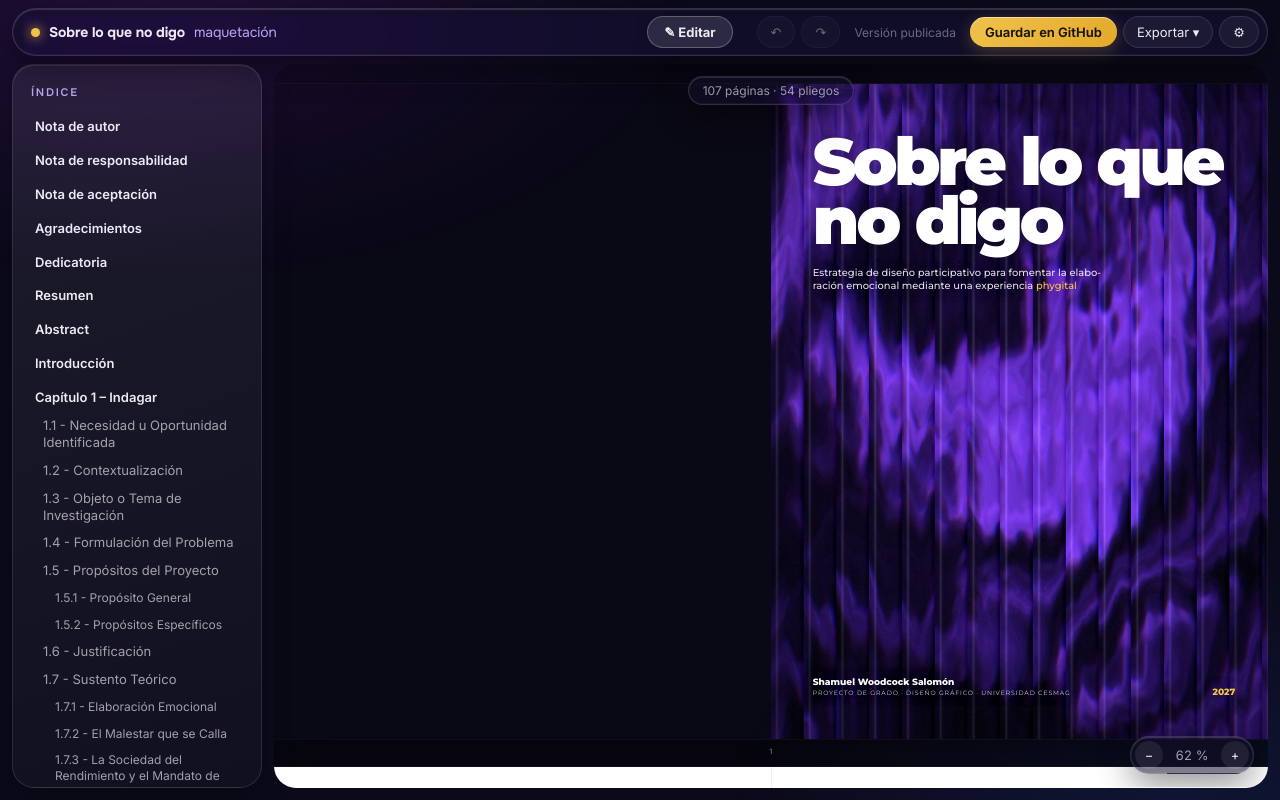
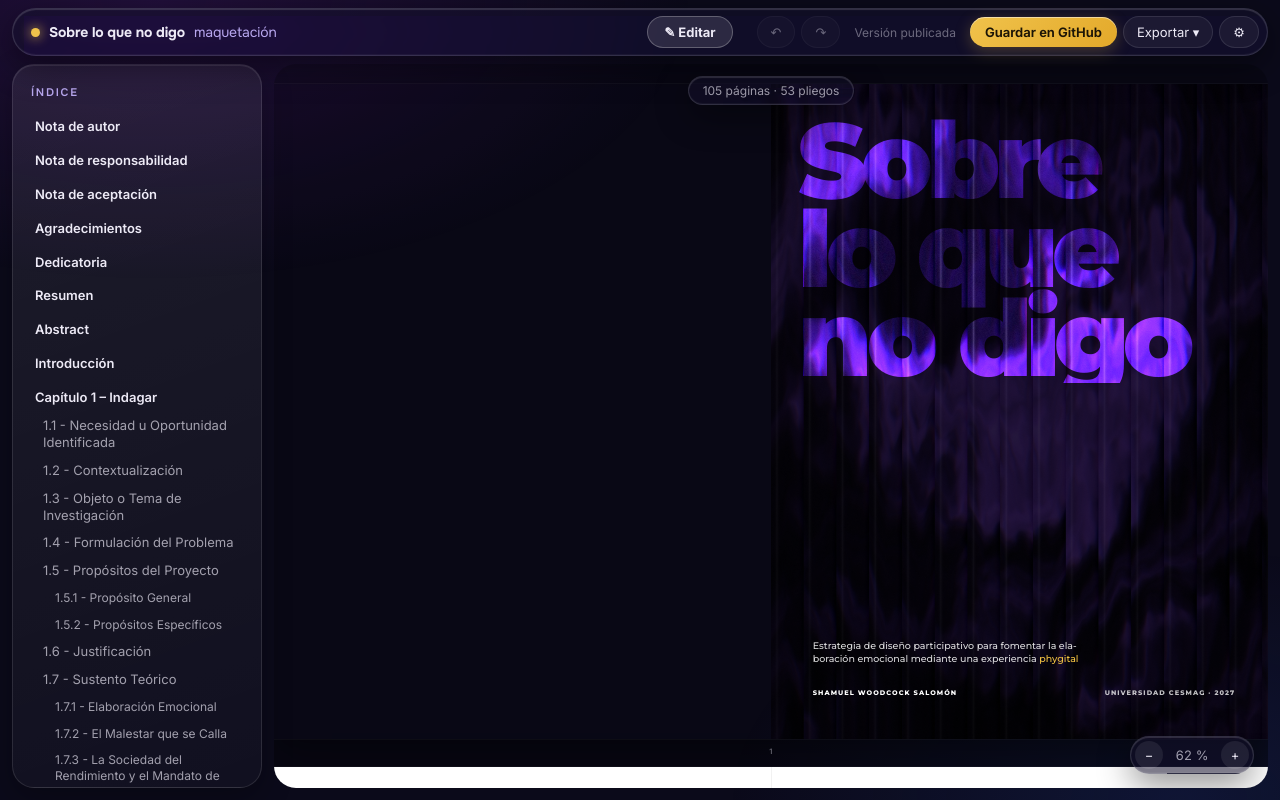
Before and after one commit to diseno-unicesmag/slqnd, a Next.js app in the folder maquetacion/: page / in a window 1280 px wide. Built offline with nearby package versions, Linux system fonts and the light colour scheme.

Commit message:
Portada tipográfica, aperturas con foto y papel, cadena de valor sin divisoria y PDF recortado por página

```diff
--- a/maquetacion/herramientas/exportar-pdf.mjs
+++ b/maquetacion/herramientas/exportar-pdf.mjs
@@ -52,7 +52,7 @@ const porPliegos = process.argv.includes('--pliegos');
 if (!porPliegos) await p.addStyleTag({ content: `@media print { @page { size: 8.5in 11in; margin: 0; }
   .lista-pliegos .pliego { display: contents !important; }
   .lista-pliegos .pliego::after, .lista-pliegos .pliego::before { display: none !important; }
-  .lista-pliegos .pag { break-after: page; position: relative !important; }
+  .lista-pliegos .pag { break-after: page; position: relative !important; overflow: hidden !important; }
   .lista-pliegos .pag.vacia { display: none !important; } }` });
 await p.pdf({ path: salida, width: porPliegos ? '17in' : '8.5in', height: '11in', printBackground: true, margin: { top: 0, right: 0, bottom: 0, left: 0 } });
 await nav.close();
--- a/maquetacion/lib/pliegos.jsx
+++ b/maquetacion/lib/pliegos.jsx
@@ -424,7 +424,7 @@ export class Maquetador {
   // ── Partes ──
   portada(parte) {
     // Página sola a la derecha: la textura de vidrio a sangre y los datos sobre un panel de cristal
-    const p = this.pagina('noche portada', { folio: false });
+    const p = this.pagina('noche portada tipo', { folio: false });
     p.el.appendChild(this.fondo(this.deco.portada));
     const t = textoPlano(parte.titulo.html), [titulo, ...sub] = t.split(/\s+[-–]\s+/);
     // Portada editorial: título y subtítulo arriba, autor y año abajo; el resto va en la portadilla
@@ -432,9 +432,9 @@ export class Maquetador {
     const autor = (datos.find(d => /^Autor/i.test(d)) || '').replace(/^Autor:\s*/i, '');
     const anio = datos[datos.length - 1] || '';
     const panel = h('div', 'por-texto');
-    panel.appendChild(h('h1', 'logo', titulo.replace(/^(.*?)\s+no\s+(.*)$/, '$1<br>no $2')));
+    const t1 = h('h1', 'logo', titulo.replace(/^Sobre\s+(.*?)\s+no\s+(.*)$/, 'Sobre<br>$1<br>no $2')); t1.style.backgroundImage = `url("${this.deco.portada}")`; p.el.appendChild(t1);
     panel.appendChild(h('p', 'por-sub', sub.join(' – ').replace(/phygital/i, '<em>phygital</em>')));
-    p.el.appendChild(h('div', 'por-pie', `<div><b>${autor}</b><span>Proyecto de Grado · Diseño Gráfico · Universidad CESMAG</span></div><b class="anio">${anio}</b>`));
+    panel.appendChild(h('div', 'por-pie', `<span>${autor}</span><span>Universidad CESMAG · ${anio}</span>`));
     p.el.appendChild(panel);
   }
   // Panel de cristal líquido de verdad: refracción y aberración en los bordes, radio amplio
@@ -545,8 +545,11 @@ export class Maquetador {
     this.seccionActual = `Capítulo ${parte.num}. ${parte.nombre}`;
     // Apertura: un pliego con un solo fondo. Número a la izquierda; a la derecha, sobre cristal,
     // el título, el lema y lo que trae el capítulo. La página anterior, si sobra, queda en blanco.
-    const [izq, der] = this.pliegoFondo(this.deco['cap' + parte.num] || this.deco.umbral, 'apertura-pliego');
-    izq.el.appendChild(h('div', 'ap-num', parte.num.padStart(2, '0')));
+    // Izquierda: la imagen del capítulo a sangre, nítida. Derecha: papel lila con título e índice.
+    if (this.siguienteEsDerecha) this.pagina('blanca', { folio: false });
+    const izq = this.pagina('noche ap-foto', { folio: false }); izq.el.appendChild(this.fondo(this.deco['cap' + parte.num] || this.deco.umbral));
+    izq.el.appendChild(h('div', 'ap-marca', `<b>${parte.num.padStart(2, '0')}</b><span>Capítulo ${parte.num}</span>`));
+    const der = this.pagina('ap-papel', { folio: false });
     const panel = h('div', 'ap-panel');
     panel.appendChild(h('div', 'ap-tag', `Capítulo ${parte.num} · ${parte.nombre}`));
     const t1 = h('h1', 'ap-titulo', `<span>${TITULOS[parte.nombre.toLowerCase()] || parte.nombre}</span>`); panel.appendChild(t1);
@@ -605,8 +608,7 @@ export class Maquetador {
   cadenaValor() {
     this.cerrarBanda(); this.vaciarFlotantes();
     this.seccionActual = 'Cadena de valor';
-    const [, cd] = this.pliegoFondo(this.deco.cierre, 'cierre');
-    const cp = h('div', 'panel-vidrio cierre-panel', '<b>Cadena<br>de valor</b><span>Del malestar que se calla al ecosistema phygital</span>'); cd.el.appendChild(cp); this.liquido(cp, 0.75 * PX);
+    if (this.siguienteEsDerecha) this.pagina('blanca', { folio: false });
     // La red completa a doble página, a sangre y sobre fondo oscuro
     const svg = redCadena();
     const izq = this.pagina('noche cadena-red red-izq', { folio: false }), der = this.pagina('noche cadena-red red-der', { folio: false });
--- a/maquetacion/public/estilos/pliegos.css
+++ b/maquetacion/public/estilos/pliegos.css
@@ -456,3 +456,40 @@
 .pl .red-cab { top: .45in; bottom: auto; width: 3.3in; }
 .pl .red-cab h2 { font-size: 28pt; margin: .05in 0 .06in; }
 .pl .red-cab p { font-size: 7pt; }
+/* Portada editorial (B): imagen arriba, título sobre papel lila */
+.pl .portada.editorial { background: #f3f0fa; }
+.pl .portada.editorial .fondo { inset: 0 0 34% 0; height: auto; }
+.pl .portada.editorial .por-texto { top: auto; left: .7in; right: .7in; bottom: .7in; text-shadow: none; color: #120d26; }
+.pl .portada.editorial .por-texto h1.logo { font-size: 64pt; line-height: .95; letter-spacing: -.04em; color: #2b1759; }
+.pl .portada.editorial .por-texto .por-sub { max-width: 5.6in; margin: .18in 0 0; font-size: 12pt; color: #4a4560; }
+.pl .portada.editorial .por-texto .por-sub em { color: #2b1759; font-weight: 700; }
+.pl .portada.editorial .por-pie { position: static; margin-top: .32in; padding-top: .13in; border-top: 2px solid #2b1759; display: flex; justify-content: space-between; font-size: 8pt; font-weight: 800; letter-spacing: .16em; text-transform: uppercase; color: #2b1759; text-shadow: none; }
+.pl .portada.editorial .por-pie span { display: inline; margin: 0; font-size: 8pt; letter-spacing: .16em; color: #2b1759; }
+.pl .portada.editorial .fondo { inset: 0 0 38% 0; }
+/* Portada A: tipográfica, la imagen solo vive dentro de las letras */
+.pl .portada.tipo { background: #0b0816; }
+.pl .portada.tipo > .fondo { filter: brightness(.28) saturate(.8); }
+.pl .portada.tipo > h1.logo { position: absolute; z-index: 3; left: .45in; right: .3in; top: .55in; margin: 0; font-size: 150pt; line-height: .84; font-weight: 900; letter-spacing: -.06em; background-size: 8.5in 11in; background-position: -.45in -.55in; -webkit-background-clip: text; background-clip: text; color: transparent; filter: saturate(1.35) brightness(1.25); }
+.pl .portada.tipo .por-texto { top: auto; left: .7in; right: .7in; bottom: .7in; text-shadow: none; }
+.pl .portada.tipo .por-sub { max-width: 4.6in; margin: 0; font-size: 11.5pt; color: rgba(255,255,255,.85); }
+.pl .portada.tipo .por-sub em { color: var(--g); }
+.pl .portada.tipo .por-pie { position: static; margin-top: .4in; display: flex; justify-content: space-between; font-size: 8pt; font-weight: 800; letter-spacing: .16em; text-transform: uppercase; color: #fff; text-shadow: none; }
+.pl .portada.tipo .por-pie span { display: inline; margin: 0; font-size: 8pt; color: rgba(255,255,255,.75); letter-spacing: .16em; }
+.pl .portada.tipo .por-pie span:first-child { color: #fff; }
+/* Apertura de capítulo: foto nítida a sangre + página de papel lila */
+.pl .ap-foto { overflow: hidden; }
+.pl .ap-foto .fondo { background-position: center; }
+.pl .ap-marca { position: absolute; z-index: 3; left: .6in; bottom: .6in; color: #fff; text-shadow: 0 2px 24px rgba(0,0,0,.5); }
+.pl .ap-marca b { display: block; font-size: 64pt; line-height: .8; font-weight: 900; letter-spacing: -.05em; color: var(--g); }
+.pl .ap-marca span { display: block; margin-top: 10px; font-size: 7.5pt; font-weight: 800; letter-spacing: .24em; text-transform: uppercase; }
+.pl .ap-papel { background: #f3f0fa; }
+.pl .ap-papel .ap-panel { color: #120d26; top: 1.6in; }
+.pl .ap-papel .ap-tag { color: #6b3fc4; }
+.pl .ap-papel .ap-titulo { color: #2b1759; font-size: 80pt; }
+.pl .ap-papel .ap-lema { color: #4a4560; }
+.pl .ap-papel .ap-en { color: #6b3fc4; margin-top: 1.1in; }
+.pl .ap-papel .an-lista { border-top-color: #2b1759; }
+.pl .ap-papel .an-fila { color: #2b1759; border-bottom-color: rgba(43,23,89,.18); }
+.pl .ap-papel .an-fila .picto, .pl .ap-papel .an-fila b { color: #6b3fc4; }
+.pl .portada.tipo > h1.logo { font-size: 128pt; }
+.pl .ap-papel .ap-titulo .burbuja { display: none; }
```
